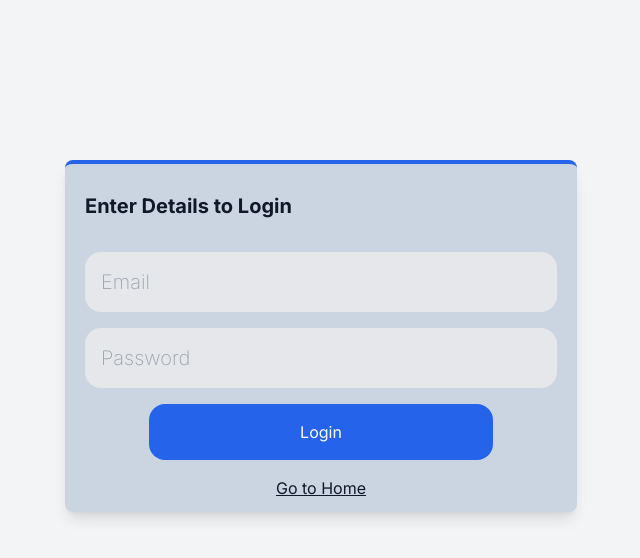
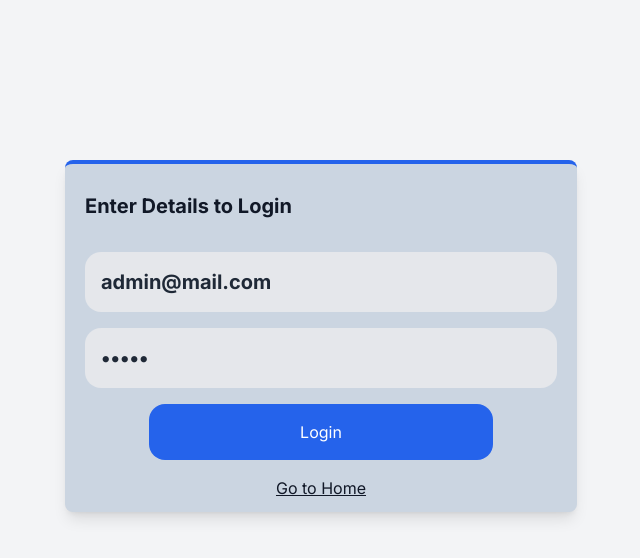
Before and after one commit to thesurajdas/ems-app, a Next.js app: page /login in a window 1280 px wide. Shown: the top 558 px of the page, without its empty margins (319-959 px from the left). Built offline with nearby package versions, Linux system fonts and the light colour scheme.

Commit message:
add admin to login page

```diff
--- a/src/app/login/page.jsx
+++ b/src/app/login/page.jsx
@@ -5,8 +5,8 @@ import { useState } from 'react'
 import { useRouter } from 'next/navigation';
 
 export default function LoginPage() {
-  const [email, setEmail] = useState("");
-  const [password, setPassword] = useState("");
+  const [email, setEmail] = useState("admin@mail.com");
+  const [password, setPassword] = useState("12345");
   const [error, setError] = useState("");
   const router = useRouter();
 
```
